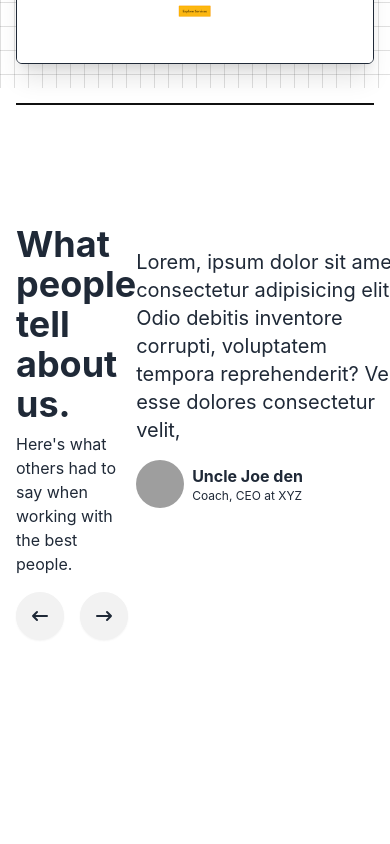
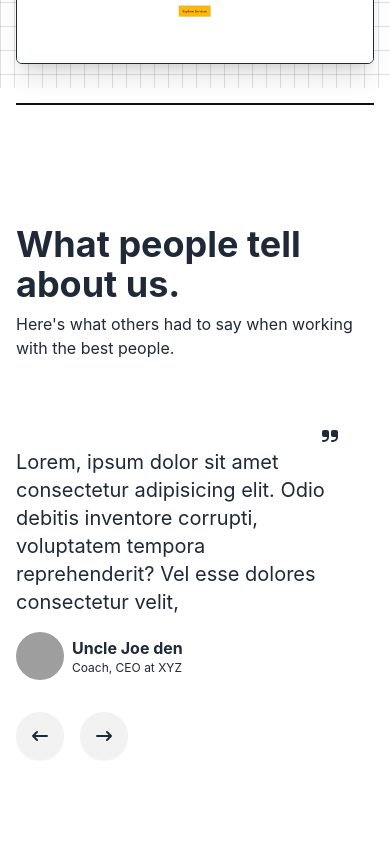
Before and after one commit to Fortune-Tech-Solutions/fortunetechsolutions, a React (Vite) app: page / in a window 390 px wide. Shown: the part 5420-6264 px from the top of the page. Built offline with nearby package versions, Linux system fonts and the light colour scheme; grey boxes are pictures that could not be loaded.

Commit message:
Fixed responsiveness

```diff
--- a/src/components/Testimonials.jsx
+++ b/src/components/Testimonials.jsx
@@ -17,13 +17,13 @@ const Testimonials = () => {
         ))
     }
     return (
-        <div className="py-16 mx-auto max-w-7xl flex justify-evenly px-4">
+        <div className="py-16 mx-auto max-w-7xl flex flex-col md:flex-row sm:pl-16 justify-evenly px-4">
             <div className="space-y-4 py-8 max-w-sm flex flex-col justify-between">
                 <div className="space-y-2">
                     <h2 className="text-4xl font-bold">What people tell about us.</h2>
                     <p>Here&apos;s what others had to say when working with the best people.</p>
                 </div>
-                <div className="flex space-x-4">
+                <div className="space-x-4 hidden md:flex">
                     <button onClick={prev} className="btn btn-circle">
                         <svg className="w-6 h-6 text-gray-800 dark:text-white" aria-hidden="true" xmlns="http://www.w3.org/2000/svg" width="24" height="24" fill="none" viewBox="0 0 24 24">
                             <path stroke="currentColor" strokeLinecap="round" strokeLinejoin="round" strokeWidth="2" d="M5 12h14M5 12l4-4m-4 4 4 4" />
@@ -54,6 +54,19 @@ const Testimonials = () => {
                         }
                     </div>
                 </div>
+                <div className="space-x-4 flex md:hidden mt-8">
+                    <button onClick={prev} className="btn btn-circle">
+                        <svg className="w-6 h-6 text-gray-800 dark:text-white" aria-hidden="true" xmlns="http://www.w3.org/2000/svg" width="24" height="24" fill="none" viewBox="0 0 24 24">
+                            <path stroke="currentColor" strokeLinecap="round" strokeLinejoin="round" strokeWidth="2" d="M5 12h14M5 12l4-4m-4 4 4 4" />
+                        </svg>
+                    </button>
+
+                    <button onClick={next} className="btn btn-circle">
+                        <svg className="w-6 h-6 text-gray-800 dark:text-white" aria-hidden="true" xmlns="http://www.w3.org/2000/svg" width="24" height="24" fill="none" viewBox="0 0 24 24">
+                            <path stroke="currentColor" strokeLinecap="round" strokeLinejoin="round" strokeWidth="2" d="M19 12H5m14 0-4 4m4-4-4-4" />
+                        </svg>
+                    </button>
+                </div>
             </div>
         </div>
     );
```
